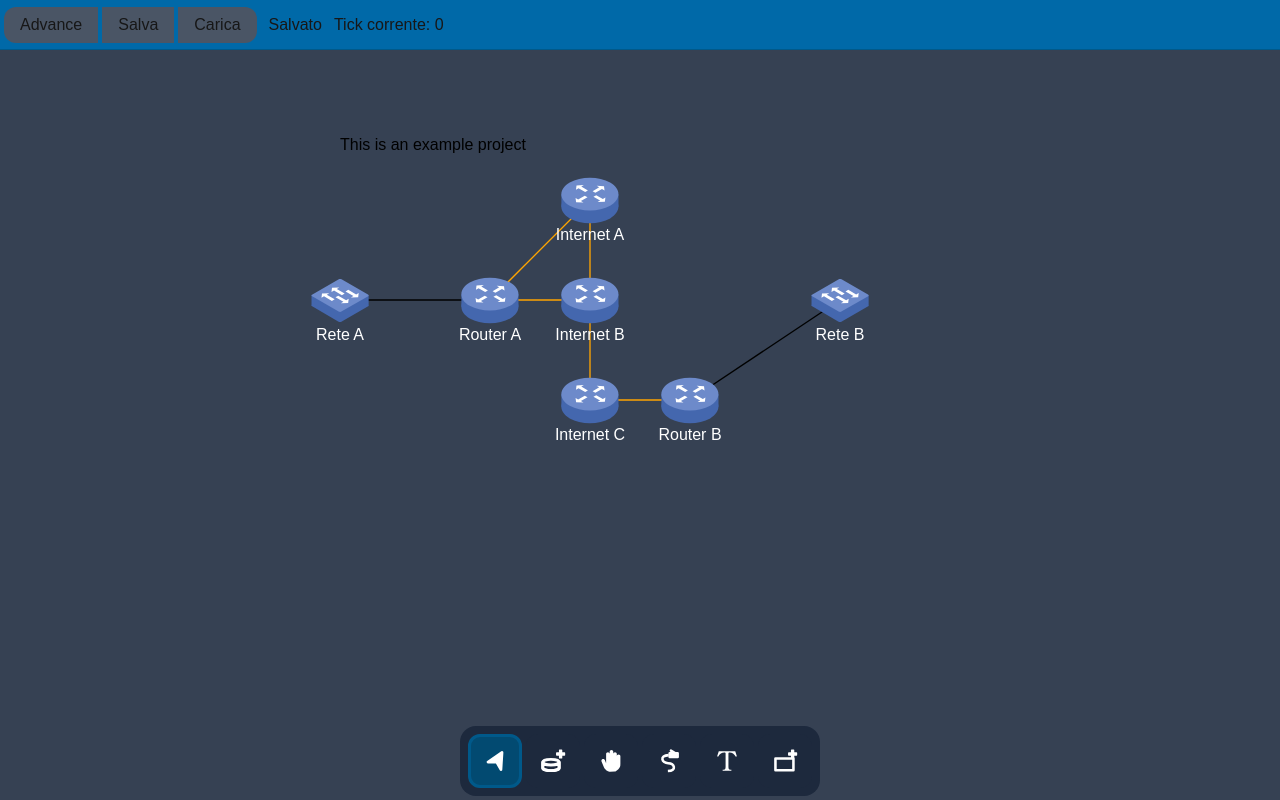
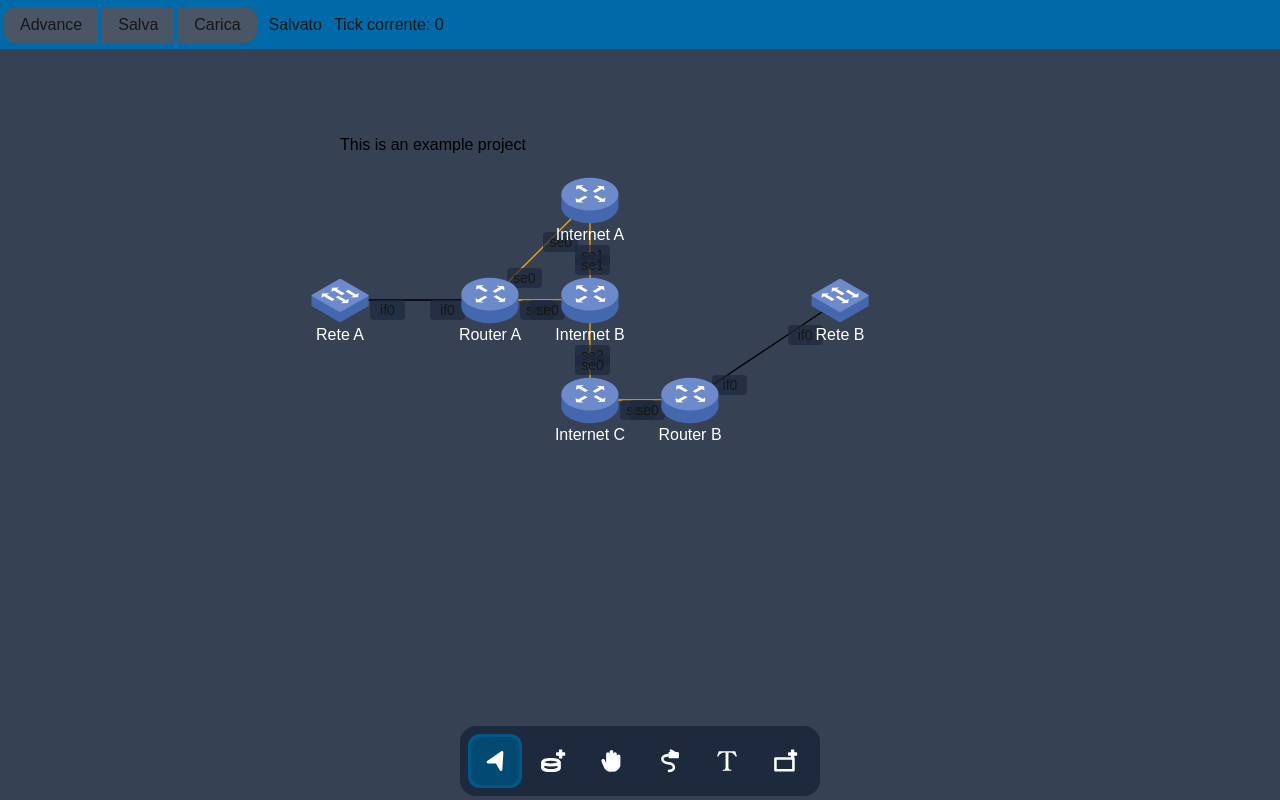
Before and after one commit to AmedeoAlf/packet-tracer, a Next.js app: page / in a window 1280 px wide. Built offline with nearby package versions, Linux system fonts and the light colour scheme.

Commit message:
Add interface name to cables

```diff
--- a/app/ProjectManager.tsx
+++ b/app/ProjectManager.tsx
@@ -160,7 +160,10 @@ export class ProjectManager {
     this.lastCables = undefined;
   }
   // Maps two deviceIds to the amount of connections between them
-  getCables(): Map<number, Pick<NetworkInterface, "maxMbps" | "type">[]> {
+  getCables(): Map<
+    number,
+    (Pick<NetworkInterface, "maxMbps" | "type"> & { intf: [number, number] })[]
+  > {
     if (this.lastCables) return this.lastCables;
     const cabled = new Set<number>();
     const cableToOccurencies: ReturnType<ProjectManager["getCables"]> =
@@ -182,6 +185,7 @@ export class ProjectManager {
           ifA.maxMbps,
           ifB.maxMbps,
         ) as NetworkInterface["maxMbps"],
+        intf: conn.map((it) => idxOfIntf(it)) as [number, number],
       });
     }
     this.lastCables = cableToOccurencies;
--- a/app/editorComponents/Cables.tsx
+++ b/app/editorComponents/Cables.tsx
@@ -2,6 +2,7 @@ import { memo, ReactNode } from "react";
 import { Project } from "../Project";
 import { NetworkInterface } from "../emulators/DeviceEmulator";
 import { ProjectManager } from "../ProjectManager";
+import { Device } from "../devices/Device";
 
 export const Cables = memo(function Cables({
   cables,
@@ -53,6 +54,52 @@ export const Cables = memo(function Cables({
           })
           .map((props, idx) => <line {...props} key={idx} strokeWidth="1pt" />),
       ]}
+      {[
+        ...cables.entries().map(([fromTo, cables]) => {
+          const a = devices.get(fromTo >> 16)!;
+          const b = devices.get(fromTo & 0xffff)!;
+
+          const dx = a.pos[0] - b.pos[0];
+          const dy = a.pos[1] - b.pos[1];
+          const cableLen = Math.sqrt(dx * dx + dy * dy);
+
+          const postFixPlus = cables.length == 1 ? "" : "+";
+
+          function Label({
+            device,
+            idxOfIntfOfCable: idx,
+          }: {
+            device: Device;
+            idxOfIntfOfCable: number;
+          }) {
+            const text =
+              device.internalState.netInterfaces[cables[0].intf[idx]].name +
+              postFixPlus;
+            const len = ((idx == 0 ? -1 : 1) * cableLen) / 45;
+            return (
+              <foreignObject
+                x={device.pos[0] + dx / len - 15}
+                y={device.pos[1] + dy / len}
+                width={35}
+                height={20}
+              >
+                <div className="w-full text-sm text-center bg-slate-800/70 rounded-sm truncate">
+                  {" "}
+                  {text}{" "}
+                </div>
+              </foreignObject>
+            );
+          }
+
+          // C'è un solo cavo tra due dispositivi, caso facile
+          return (
+            <g key={fromTo}>
+              <Label device={a} idxOfIntfOfCable={0} />
+              <Label device={b} idxOfIntfOfCable={1} />
+            </g>
+          );
+        }),
+      ]}
     </g>
   );
 });
```
